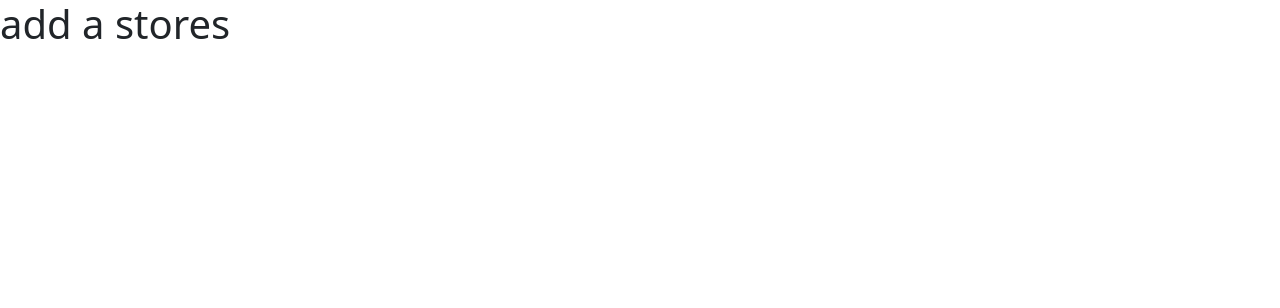
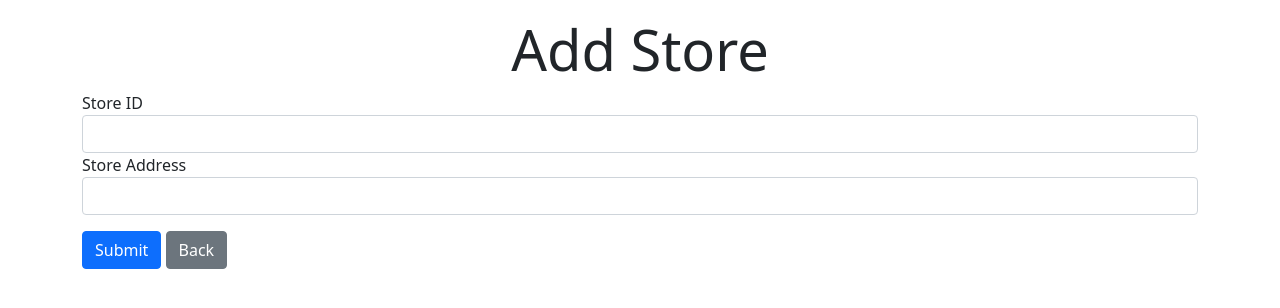
Before and after one commit to diamond-nicholas/store_locator_api, a website: page public/add.html in a window 1280 px wide. Drawn offline with nearby package versions, Linux system fonts and the light colour scheme.

Commit message:
bootstrap html template to allow add form

```diff
--- a/public/add.html
+++ b/public/add.html
@@ -14,6 +14,23 @@
     <title>Store Locator - Add Store</title>
   </head>
   <body>
-    <h1>add a stores</h1>
+    <div class="container my-3">
+      <h1 class="display-4 text-center">Add Store</h1>
+      <form id="store-form" class="mb-4">
+        <div class="form-group">
+          <label for="store-id">Store ID</label>
+          <input type="text" id="store-id" class="form-control" />
+        </div>
+
+        <div class="form-group mb-3">
+          <label for="store-address">Store Address</label>
+          <input type="text" id="store-address" class="form-control" />
+        </div>
+
+        <button type="submit" class="btn btn-primary">Submit</button>
+        <a href="./index.html" class="btn btn-secondary">Back</a>
+      </form>
+    </div>
+    <script src="./js/add.js"></script>
   </body>
 </html>
```
Also changed, not shown: public/js/add.js (added).
